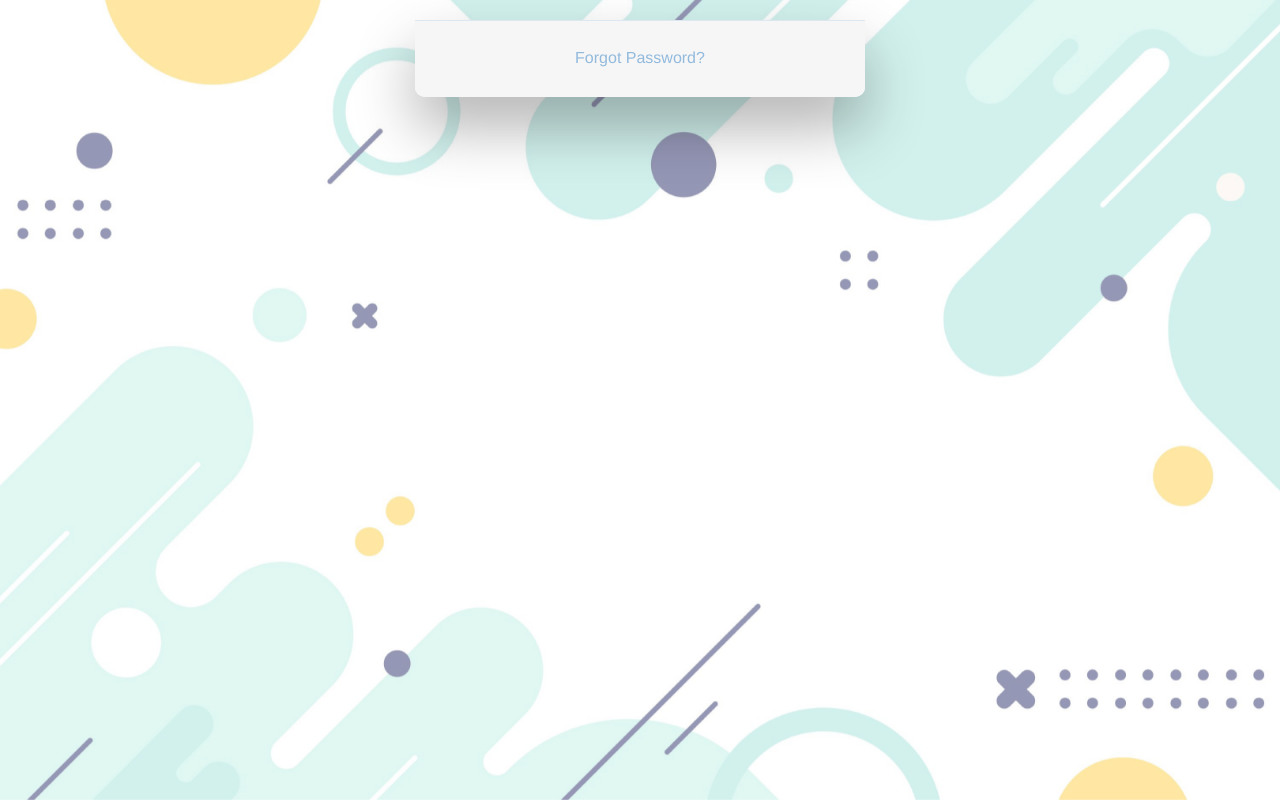
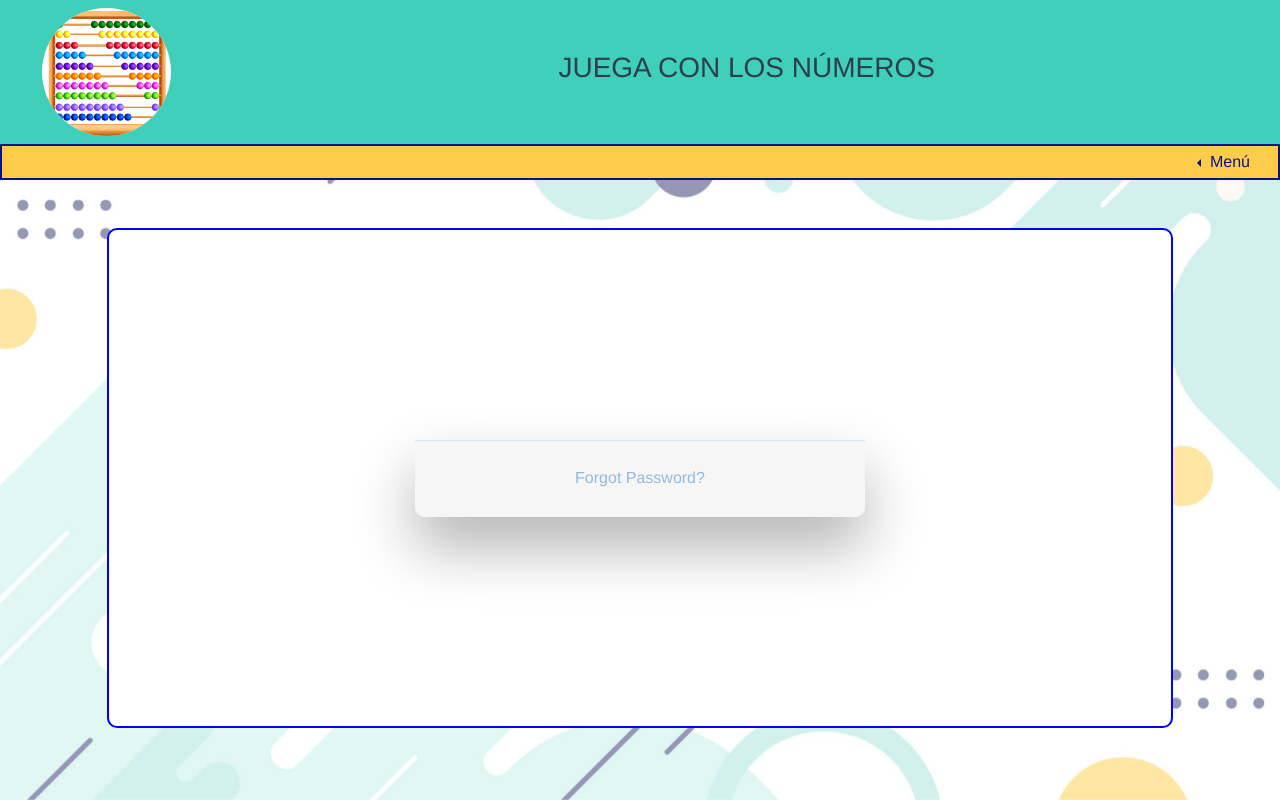
Before and after one commit to mdelmarmorales/proyecto_router, a Vue app: page /registro in a window 1280 px wide. Built offline with nearby package versions, Linux system fonts and the light colour scheme; no server answers.

Commit message:
Cabecera y menú

```diff
--- a/src/App.vue
+++ b/src/App.vue
@@ -1,5 +1,7 @@
 <template>
-   <div class="container-fluid">
+  <div class="container-fluid">
+    <Header />
+    <Menu />
     <!-- <div id="fondo" class="m-0 row justify-content-center">
         <div class="row" id="nav">
         <router-link to="/">Home</router-link> |
@@ -7,9 +9,19 @@
         <router-link :to="{ name: 'Registro' }">Registro</router-link>
         <router-view />
       </div>   -->
-       <router-view />
+    <router-view />
   </div>
 </template>
+
+<script>
+import Header from "@/components/Header.vue";
+import Menu from "@/components/Menu.vue";
+
+export default {
+  name: "Juegos",
+  components: { Header, Menu},
+  };
+</script>
 
 <style>
 #app {
@@ -26,7 +38,6 @@
   min-height: 100vh;
 }
 
-
 #nav {
   padding: 30px;
 }
--- /dev/null
+++ b/src/components/Menu.vue
@@ -0,0 +1,51 @@
+<template>
+<div class="row">
+      <div class="dropdown dropleft d-flex col-12">
+      <button
+        type="button"
+        class="btn dropdown-toggle py-0 ml-auto"
+        data-toggle="dropdown"
+      >
+        Menú
+      </button>
+      <div class="dropdown-menu mt-0">
+        <div class="dropdown-item">
+          <router-link :to="{ name: 'Home' }" class="item">Inicio</router-link>
+        </div>
+        <div class="dropdown-item">
+          <router-link :to="{ name: 'Juegos' }">Juegos</router-link>
+        </div>
+        <div class="dropdown-item">
+          <router-link :to="{ name: 'Registro' }">Registro</router-link>
+        </div>
+      </div>
+    </div>
+    </div>
+</template>
+
+<script>
+</script>
+
+<style>
+.dropdown {
+  padding: 3px;
+  background: #fdcc4b;
+  border: solid 2px #071488;
+  width: 100%;
+}
+
+.btn {
+  background: #fdcc4b;
+  color: #071488;
+  font-weight: bold;
+}
+
+.item {
+  color: #071488;
+  font-weight: bold;
+}
+
+.dropdown a.router-link-exact-active {
+  color: #42b983;
+}
+</style>
--- a/src/views/Registro.vue
+++ b/src/views/Registro.vue
@@ -1,4 +1,6 @@
 <template>
+  <div class="row">
+    <div id="cuadro_blanco" class="col-10 mx-auto mt-5">
       <div class="wrapper fadeInDown">
         <div id="formContent">
           <!-- Tabs Titles -->
@@ -73,18 +75,21 @@
           </div>
         </div>
       </div>
+    </div>
+  </div>
 </template>
 
 <script>
-import axios from 'axios'
+import axios from "axios";
 
 export default {
   name: "Registro",
   data() {
     return {
-      url: "/bd/crud.php"
+      url: "/bd/crud.php",
     };
-  },created (){
+  },
+  created() {
     this.listarMoviles();
   },
   methods: {
@@ -108,7 +113,7 @@ export default {
       }
     },
     async altaUsuario() {
-      var data= JSON.stringify({
+      var data = JSON.stringify({
         usuario: this.usuario,
         correo: this.correo,
         contrasenya: this.contrasenya,
@@ -116,21 +121,22 @@ export default {
         edadNinyo: this.edadNinyo,
       });
       var config = {
-    headers: {'Access-Control-Allow-Origin': '*'}
+        headers: { "Access-Control-Allow-Origin": "*" },
       };
 
       await axios
         .post(this.url, {
           opcion: 1,
-        data, crossdomain: true
+          data,
+          crossdomain: true,
         })
         .then((response) => {
-       console.log (response);
+          console.log(response);
         });
       (this.marca = ""), (this.modelo = ""), (this.stock = 0);
     },
-    listarMoviles (){
-        axios.post(this.url, {opcion:4}).then(response =>{
+    listarMoviles() {
+      axios.post(this.url, { opcion: 4 }).then((response) => {
         this.moviles = response.data;
       });
     },
@@ -415,4 +421,11 @@ input[type="text"]:placeholder {
 #icon {
   width: 60%;
 }
+#cuadro_blanco {
+  min-height: 500px;
+  width: 90%;
+  background-color: #ffffff;
+  border: 2px solid blue;
+  border-radius: 10px;
+}
 </style>
--- a/src/views/juegos/Juegos.vue
+++ b/src/views/juegos/Juegos.vue
@@ -1,9 +1,10 @@
 <template>
-<Header/>
+<!-- <Header/>
+<Menu/> -->
 <div class="row">
-  <div id="cuadro_blanco" class="col-10 mx-auto">
+  <div id="cuadro_blanco" class="col-10 mx-auto mt-5">
     <div class="row justify-content-around">
-      <div v-for="juego in juegosPrimeraFila" :key="juego.id" class="col-sm-3">
+      <div v-for="juego in juegosPrimeraFila" :key="juego.id" class="col-sm-3 mt-2">
         <div class="card m-2 p-2">
           <router-link :to="{ name: juego.url }">
             <img
@@ -19,7 +20,7 @@
       </div>
     </div>
        <div class="row justify-content-around">
-      <div v-for="juego in juegosSegundaFila" :key="juego.id" class="col-sm-3">
+      <div v-for="juego in juegosSegundaFila" :key="juego.id" class="col-sm-3 mb-2">
         <div class="card m-2 p-2">
           <router-link :to="{ name: juego.url }">
             <img
@@ -85,11 +86,12 @@
 </template>
 
 <script>
-import Fondo from "@/components/Fondo.vue";
-import Header from "@/components/Header.vue";
+// import Header from "@/components/Header.vue";
+// import Menu from "@/components/Menu.vue";
+
 export default {
   name: "Juegos",
-  components: { Fondo, Header},
+  // components: { Header, Menu},
   data() {
     return {
       juegosPrimeraFila: [
--- a/src/views/juegos/compra/Compra.vue
+++ b/src/views/juegos/compra/Compra.vue
@@ -1,5 +1,7 @@
 <template>
-<div>
+
+  <div class="row">
+  <div id="cuadro_blanco" class="col-10 mx-auto mt-5">
   <Temporizador />
   <div class="alimentos">
     <img
@@ -14,6 +16,8 @@
   <ListaCompra :productos="productos" />
   <Ticket :productos="productos" />
   </div>
+   </div>
+
 </template>
 
 <script>
@@ -80,4 +84,12 @@ export default {
 <style scoped>
 .alimentosImagen {  height: 30px;
 }
+
+#cuadro_blanco {
+  min-height: 500px;
+  width: 90%;
+  background-color: #ffffff;
+  border: 2px solid blue;
+  border-radius: 10px;
+}
 </style>
--- a/src/views/juegos/granja/Granja.vue
+++ b/src/views/juegos/granja/Granja.vue
@@ -1,5 +1,7 @@
 <template>
 <div>
+  <div class="row">
+  <div id="cuadro_blanco" class="col-10 mx-auto mt-5">
   <Temporizador />
     <img
       id="animal"
@@ -25,6 +27,8 @@
     />
         </form>
         </div>
+         </div>
+          </div>
 </template>
 
 
@@ -230,4 +234,11 @@ img {
 .correcto {
   height: 50px;
 }
+#cuadro_blanco {
+  min-height: 500px;
+  width: 90%;
+  background-color: #ffffff;
+  border: 2px solid blue;
+  border-radius: 10px;
+}
 </style>
--- a/src/views/juegos/hora/Hora.vue
+++ b/src/views/juegos/hora/Hora.vue
@@ -1,9 +1,13 @@
 <template>
+  <div class="row">
+  <div id="cuadro_blanco" class="col-10 mx-auto mt-5">
 <Temporizador />
   <div>
   <EjercicioHora :hora="hora1" :indiceHora="indiceHora1" :horaSeleccionada="horaSeleccionada1"/>
   <EjercicioHora :hora="hora2" :indiceHora="indiceHora2" :horaSeleccionada="horaSeleccionada2"/>
   </div>
+   </div>
+    </div>
 </template>
 
 <script>
@@ -78,5 +82,12 @@ export default {
 </script>
 
 <style scoped>
+#cuadro_blanco {
+  min-height: 500px;
+  width: 90%;
+  background-color: #ffffff;
+  border: 2px solid blue;
+  border-radius: 10px;
+}
 
 </style>
--- a/src/views/juegos/operaciones/Operaciones.vue
+++ b/src/views/juegos/operaciones/Operaciones.vue
@@ -1,5 +1,7 @@
 <!-- Radio buttons para seleccionar la operación -->
 <template>
+  <div class="row">
+    <div id="cuadro_blanco" class="col-10 mx-auto mt-5">
       <Temporizador />
       <div>
         <div class="custom-control custom-radio">
@@ -49,6 +51,8 @@
         </div>
         <Calculadora />
       </div>
+    </div>
+  </div>
 </template>
 
 <script>
@@ -73,3 +77,13 @@ export default {
   },
 };
 </script>
+
+<style>
+#cuadro_blanco {
+  min-height: 500px;
+  width: 90%;
+  background-color: #ffffff;
+  border: 2px solid blue;
+  border-radius: 10px;
+}
+</style>
--- a/src/views/juegos/series/Series.vue
+++ b/src/views/juegos/series/Series.vue
@@ -1,4 +1,6 @@
 <template>
+  <div class="row">
+    <div id="cuadro_blanco" class="col-10 mx-auto mt-5">
       <Temporizador />
       <div>
         <form @submit.prevent="comprobarSerie">
@@ -63,6 +65,8 @@
             v-if="this.correctoSelec === false"
           />
         </form>
+      </div>
+    </div>
   </div>
 </template>
 
@@ -257,4 +261,11 @@ export default {
 .correcto {
   height: 30px;
 }
+#cuadro_blanco {
+  min-height: 500px;
+  width: 90%;
+  background-color: #ffffff;
+  border: 2px solid blue;
+  border-radius: 10px;
+}
 </style>
--- a/src/views/juegos/voz/Voz.vue
+++ b/src/views/juegos/voz/Voz.vue
@@ -1,5 +1,6 @@
 <template>
-  <div>
+  <div class="row">
+    <div id="cuadro_blanco" class="col-10 mx-auto mt-5">
       <Temporizador />
       <form
         @submit.prevent="
@@ -79,6 +80,7 @@
           v-if="this.acierto3 === false"
         />
       </form>
+    </div>
   </div>
 </template>
 
@@ -189,4 +191,12 @@ export default {
 .altavoz {
   height: 30px;
 }
+
+#cuadro_blanco {
+  min-height: 500px;
+  width: 90%;
+  background-color: #ffffff;
+  border: 2px solid blue;
+  border-radius: 10px;
+}
 </style>
```
Lines whose indentation alone changed are shown as unchanged.
